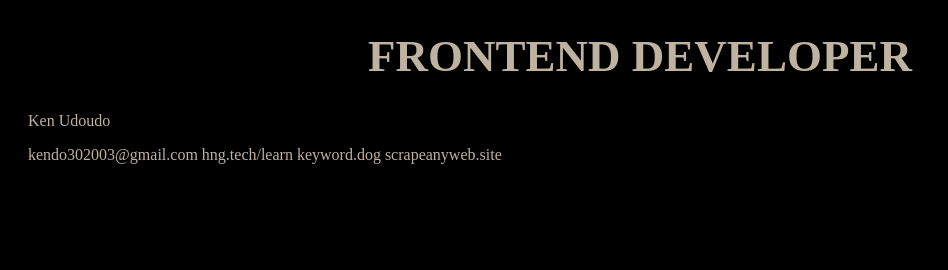
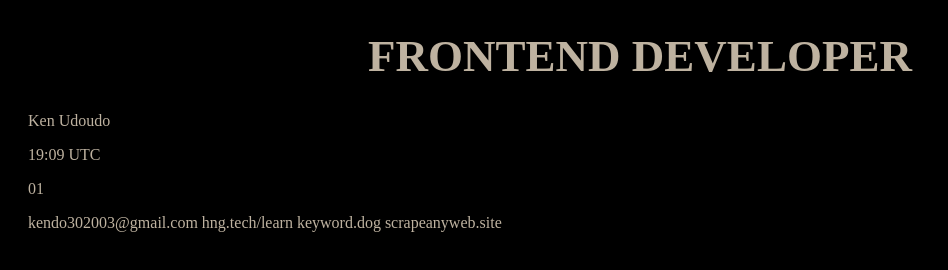
Before and after one commit to KenUdoudo/Goals, a plain HTML site: page index.html in a window 1280 px wide. Shown: the whole page, without its empty margins (0-948 px from the left). Drawn offline with Linux system fonts and the light colour scheme.

Commit message:
js working

```diff
--- a/index.html
+++ b/index.html
@@ -20,5 +20,7 @@
         </div>
 
     </div>
+
+    <script src="script.js"></script>
 </body>
 </html>
--- a/script.js
+++ b/script.js
@@ -1,7 +1,13 @@
 function updateTime() {
+    const now = new Date();
     const hours = now.getUTCHours().toString().padStart(2, '0');
     const minutes = now.getUTCMinutes().toString().padStart(2, '0');
+    const day = now.getUTCDate().toString().padStart(2, '0');
 
     const utcTimeString = `${hours}:${minutes} UTC`;
     document.getElementById('currentTimeUTC').textContent = utcTimeString;
+    document.getElementById('curentDay').textContent = day;
 }
+
+updateTime();
+setInterval(updateTime, 1000);
```
